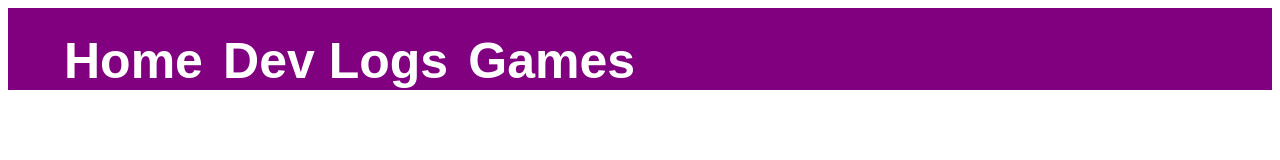
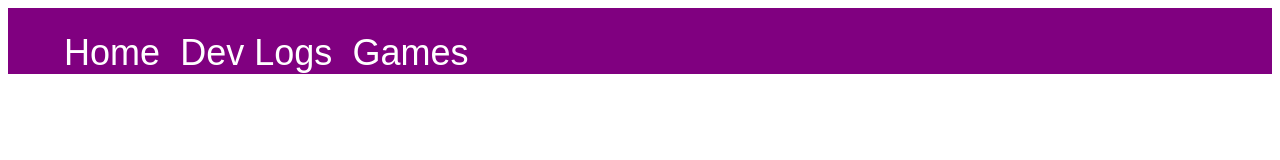
Before and after one commit to bluooga/Blue-Box-Studios, a plain HTML site: page Index.html in a window 1280 px wide. Drawn offline with Linux system fonts and the light colour scheme.

Commit message:
Update main.css

```diff
--- a/main.css
+++ b/main.css
@@ -1,5 +1,6 @@
 body{
  font: bold 15px Arial, serif;
+ font-weight: 500;
 }
 
 .nav{
@@ -11,7 +12,7 @@ background: purple;
 }
 
 .nav li{
- font-size: 50px;
+ font-size: 36px;
  padding-top: 24px;
  padding-left:1rem;
  display: inline-block;
```
